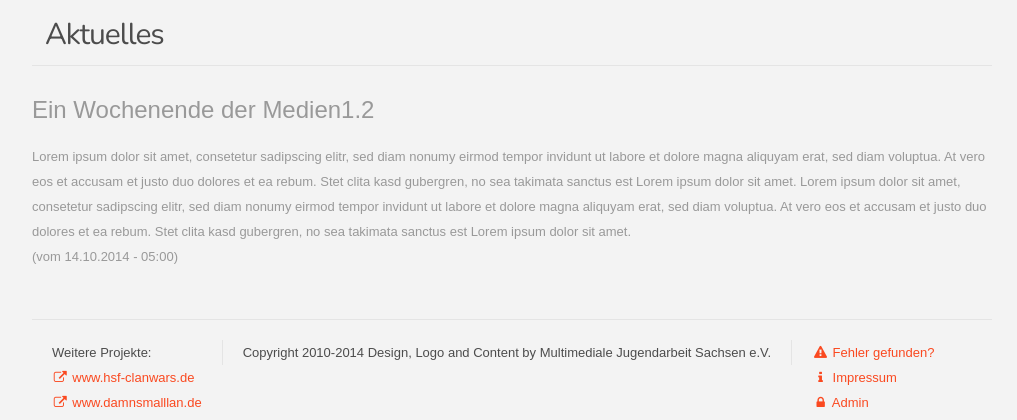
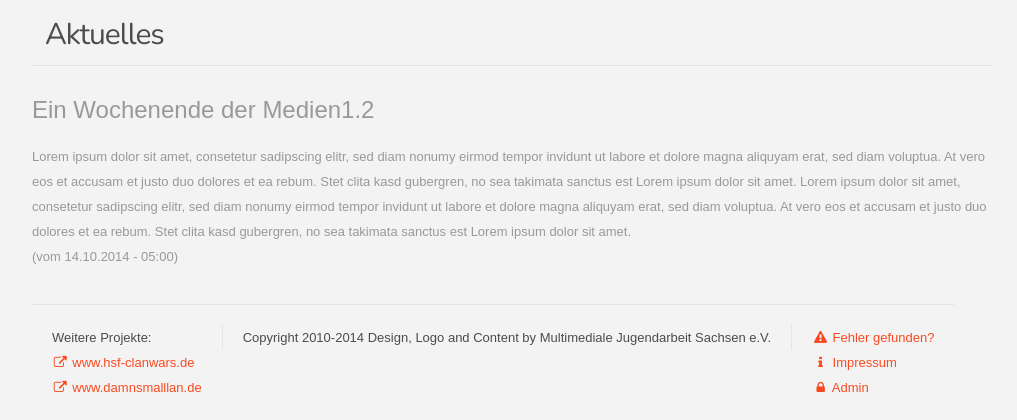
Before and after one commit to Multimediajugend/Website, a PHP site: page /Mitglieder/ in a window 1280 px wide. Shown: the part 743-1163 px from the top of the page, without its empty margins (128-1145 px from the left). Run offline with PHP 8.4, Linux system fonts and the light colour scheme; data comes from the database, SQL or seed files in the repository; some libraries are stand-ins or nearby versions.

Commit message:
fixed bug in footer style fixes #3

```diff
--- a/public/css/style.css
+++ b/public/css/style.css
@@ -187,9 +187,10 @@
 
 #footer {
 	border-top: 1px solid #e4e4e4;
-	margin-top: 50px;
+	margin-top: 30px;
 	padding: 20px 0px;
 	color: #4c4c4c;
+	float: left;
 }
 
 .footerbox {
```
